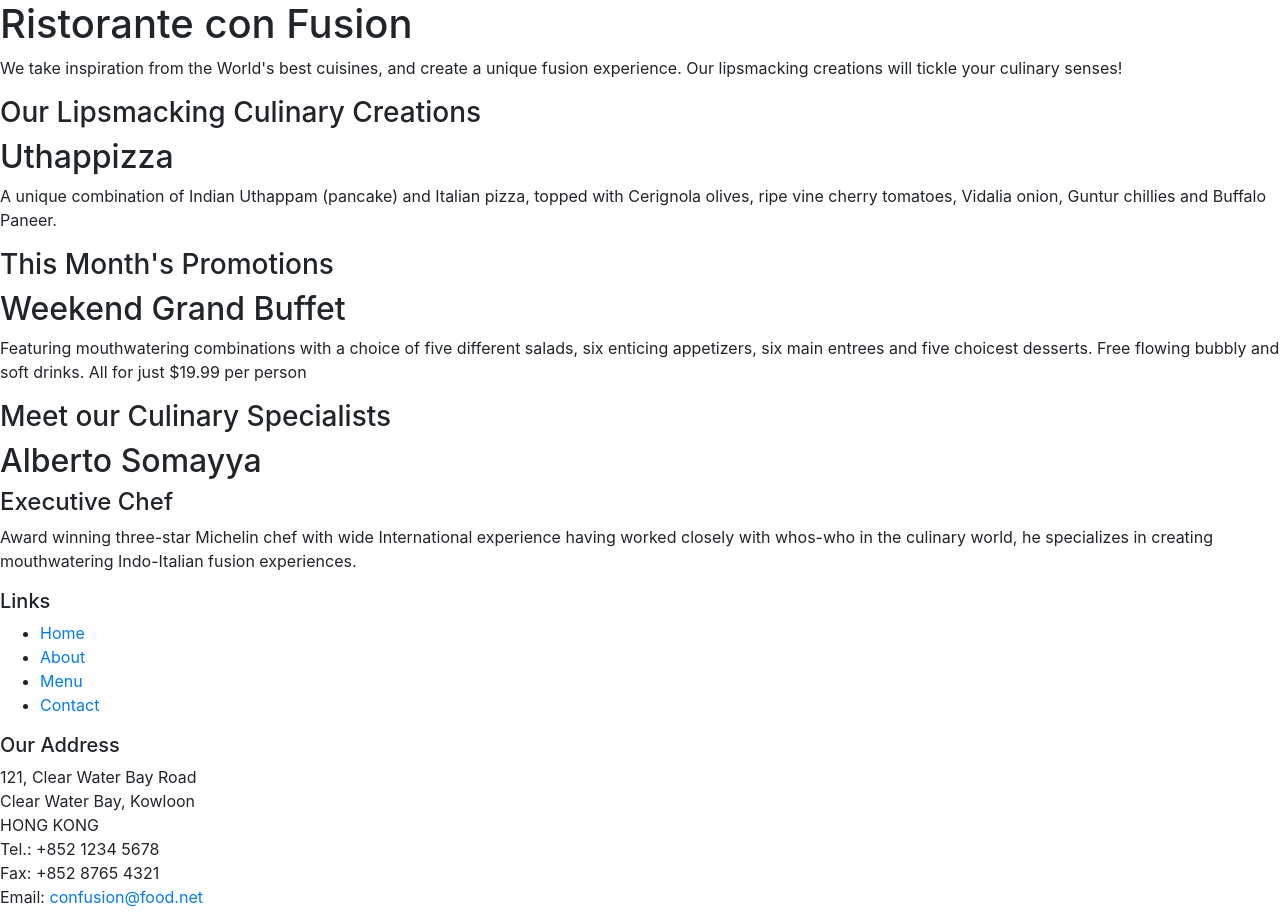
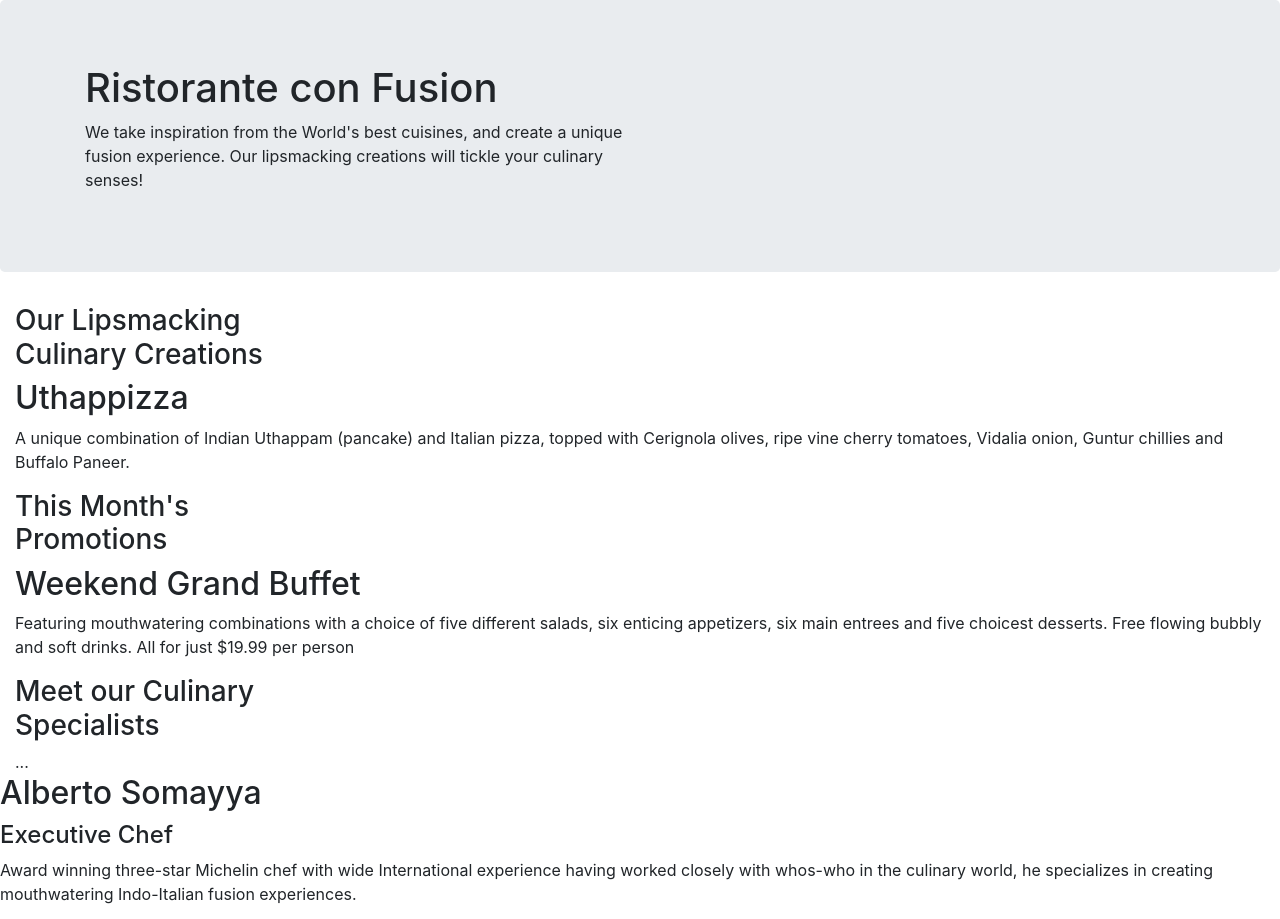
Before and after one commit to justinchuc/crap-porfolio, a website: page crap-porfolio/index.html in a window 1280 px wide. Shown: the top 919 px of the page. Drawn offline with nearby package versions, Linux system fonts and the light colour scheme.

Commit message:
Bootstrap Grid part 1

```diff
--- a/crap-porfolio/index.html
+++ b/crap-porfolio/index.html
@@ -5,6 +5,7 @@
     <!-- Required meta tags always come first -->
     <meta charset="utf-8">
     <meta name="viewport" content="width=device-width, initial-scale=1, shrink-to-fit=no">
+    <meta name="viewport" content="width=device-width, initial-scale=1.0">
     <meta http-equiv="x-ua-compatible" content="ie=edge">
     <!-- Bootstrap CSS -->
     <link rel="stylesheet" href="node_modules/bootstrap/dist/css/bootstrap.min.css">
@@ -15,14 +16,16 @@
 
 <body>
 
-    <header>
-        <div>
-            <div>
-                <div>
+    <header class="jumbotron">
+        <div class="container">
+            <div class="row">
+
+                <div class="col-12 col-sm-6">
                     <h1>Ristorante con Fusion</h1>
                     <p>We take inspiration from the World's best cuisines, and create a unique fusion experience. Our lipsmacking creations will tickle your culinary senses!</p>
                 </div>
-                <div>
+
+                <div div class="col-12 col-sm">
                 </div>
             </div>
         </div>
@@ -30,10 +33,10 @@
 
     <div>
         <div>
-            <div>
+            <div class="col-12 col-sm-4 order-sm-last col-md-3">
                 <h3>Our Lipsmacking Culinary Creations</h3>
             </div>
-            <div>
+            <div class="col col-sm order-sm-first col-md">
                 <h2>Uthappizza</h2>
                 <p>A unique combination of Indian Uthappam (pancake) and Italian pizza, topped with Cerignola olives, ripe vine cherry tomatoes, Vidalia onion, Guntur chillies and Buffalo Paneer.</p>
             </div>
@@ -41,20 +44,20 @@
 
 
         <div>
-            <div>
+            <div class="col-12 col-sm-4 col-md-3">
                 <h3>This Month's Promotions</h3>
             </div>
-            <div>
+            <div class="col col-sm col-md">
                 <h2>Weekend Grand Buffet</h2>
                 <p>Featuring mouthwatering combinations with a choice of five different salads, six enticing appetizers, six main entrees and five choicest desserts. Free flowing bubbly and soft drinks. All for just $19.99 per person </p>
             </div>
         </div>
 
         <div>
-            <div>
+            <div class="col-12 col-sm-4 order-sm-last col-md-3">
                 <h3>Meet our Culinary Specialists</h3>
             </div>
-            <div>
+            <div class="col col-sm order-sm-first col-md"> ... </div>
                 <h2>Alberto Somayya</h2>
                 <h4>Executive Chef</h4>
                 <p>Award winning three-star Michelin chef with wide International experience having worked closely with whos-who in the culinary world, he specializes in creating mouthwatering Indo-Italian fusion experiences. </p>
@@ -63,9 +66,9 @@
     </div>
 
     <footer>
-        <div>
-            <div>
-                <div>
+        <div class="container">
+            <div class="row">
+                <div class="col-4 offset-1 col-sm-2">
                     <h5>Links</h5>
                     <ul>
                         <li><a href="#">Home</a></li>
@@ -74,7 +77,7 @@
                         <li><a href="#">Contact</a></li>
                     </ul>
                 </div>
-                <div>
+                <div class="col-4 col-sm-2">
                     <h5>Our Address</h5>
                     <address>
 		              121, Clear Water Bay Road<br>
@@ -85,8 +88,8 @@
 		              Email: <a href="mailto:confusion@food.net">confusion@food.net</a>
 		           </address>
                 </div>
-                <div>
-                    <div>
+                <div class="col-7 col-sm-5">
+                    <div class="col-12 col-sm-4">
                         <a href="http://google.com/+">Google+</a>
                         <a href="http://www.facebook.com/profile.php?id=">Facebook</a>
                         <a href="http://www.linkedin.com/in/">LinkedIn</a>
@@ -96,7 +99,7 @@
                     </div>
                 </div>
            </div>
-           <div>
+           <div class="col-auto">
                 <div>
                     <p>© Copyright 2018 Ristorante Con Fusion</p>
                 </div>
```
Also changed, not shown: crap-porfolio/package.json (added, +23 -0 lines), 2 other files.
